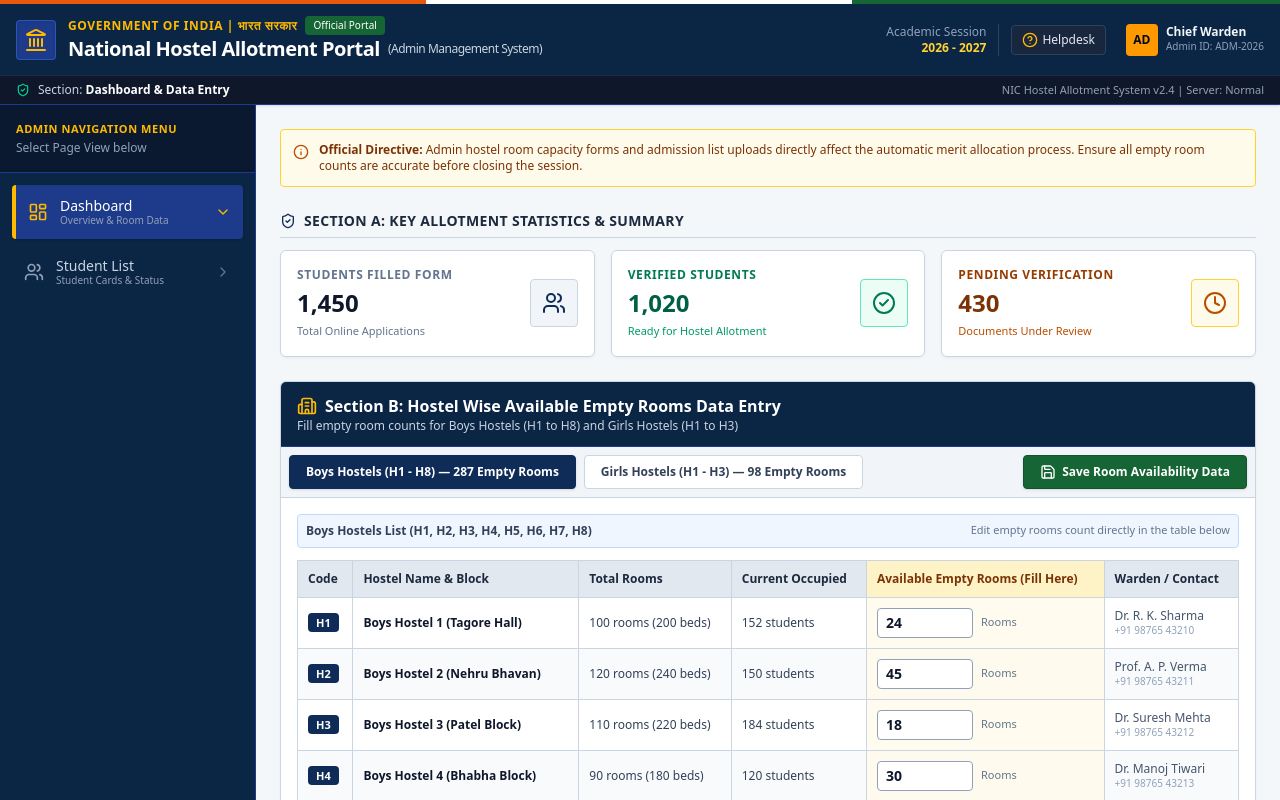
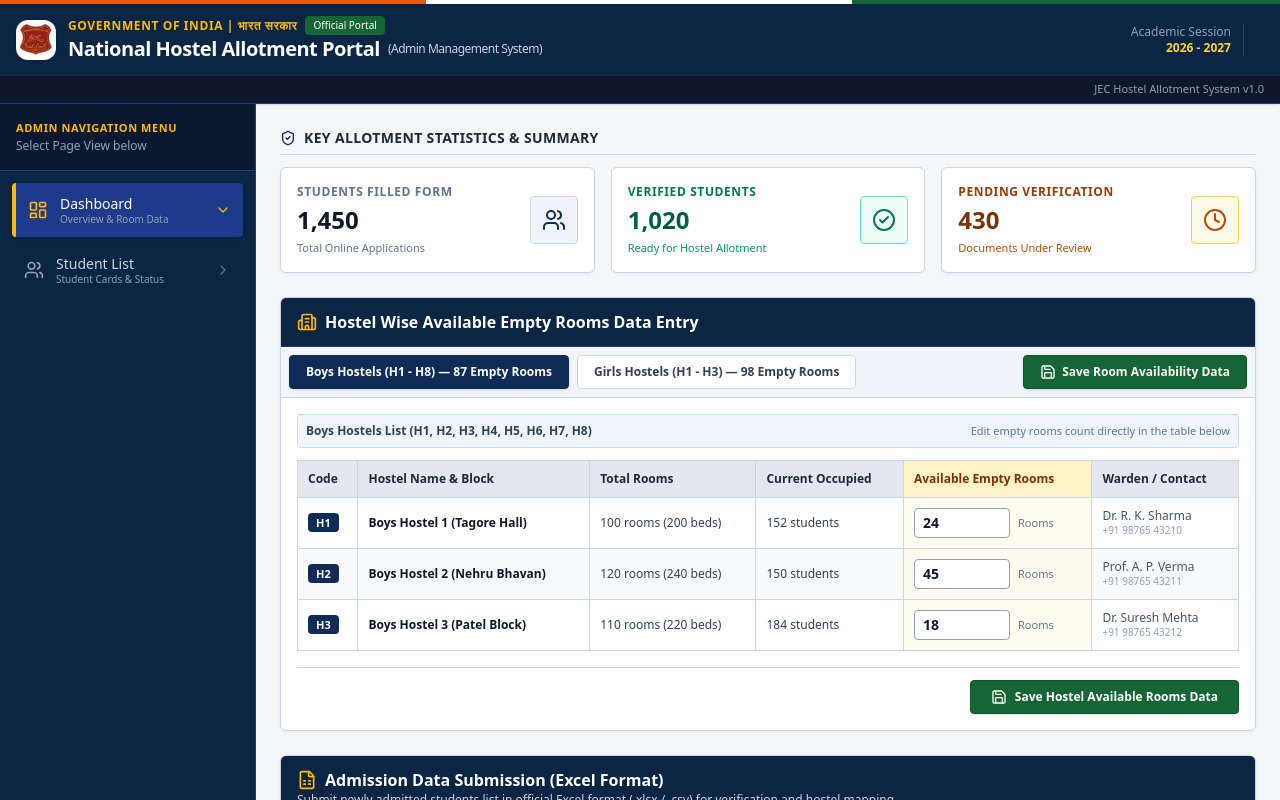
Before and after one commit to TheVivekRajput002/hostel-allot-software, a Next.js app in the folder frontend/: page /admin in a window 1280 px wide. Shown: the top 800 px of the page. Built offline with nearby package versions, Linux system fonts and the light colour scheme.

Commit message:
admin side ui changes

```diff
--- a/frontend/app/admin/components/AdminHeader.jsx
+++ b/frontend/app/admin/components/AdminHeader.jsx
@@ -13,9 +13,15 @@ export default function AdminHeader({ activeTab }) {
       <div className="px-4 py-3 flex flex-wrap items-center justify-between gap-4">
         {/* Portal Title & Emblem */}
         <div className="flex items-center gap-3">
-          <div className="w-10 h-10 rounded-sm bg-[#1e3a8a] border border-[#3b82f6]/40 flex items-center justify-center text-amber-400 font-bold shadow-inner">
-            <Landmark className="w-6 h-6" />
-          </div>
+          <div
+  className="w-10 h-10 rounded-xl flex items-center justify-center shadow-sm overflow-hidden bg-white"
+>
+  <img
+    src="/jec_logo.png"
+    alt="College Logo"
+    className="w-8 h-8 object-contain"
+  />
+</div>
           <div>
             <div className="flex items-center gap-2">
               <span className="text-xs uppercase tracking-wider text-amber-400 font-semibold">
@@ -42,25 +48,8 @@ export default function AdminHeader({ activeTab }) {
             <span className="font-semibold text-amber-300">2026 - 2027</span>
           </div>
 
-          {/* Quick Help / Info */}
-          <button
-            type="button"
-            className="flex items-center gap-1 px-2.5 py-1.5 rounded bg-slate-800/80 hover:bg-slate-700 text-slate-200 border border-slate-700 transition-colors"
-            title="Helpdesk & Guidelines"
-          >
-            <HelpCircle className="w-4 h-4 text-amber-400" />
-            <span className="hidden sm:inline">Helpdesk</span>
-          </button>
-
           {/* User Badge */}
           <div className="flex items-center gap-2 pl-2">
-            <div className="w-8 h-8 rounded bg-amber-500 text-slate-950 font-bold flex items-center justify-center text-xs">
-              AD
-            </div>
-            <div className="hidden md:block text-left">
-              <div className="font-semibold leading-none text-slate-100">Chief Warden</div>
-              <div className="text-[10px] text-slate-400 mt-0.5">Admin ID: ADM-2026</div>
-            </div>
           </div>
         </div>
       </div>
@@ -68,11 +57,9 @@ export default function AdminHeader({ activeTab }) {
       {/* Sub-bar breadcrumb / state line */}
       <div className="bg-[#0f172a] px-4 py-1.5 text-xs text-slate-300 border-t border-slate-800 flex justify-between items-center">
         <div className="flex items-center gap-2">
-          <ShieldCheck className="w-3.5 h-3.5 text-emerald-400" />
-          <span>Section: <strong className="text-white capitalize">{activeTab === 'dashboard' ? 'Dashboard & Data Entry' : 'Verified Student Records'}</strong></span>
         </div>
         <div className="text-[11px] text-slate-400 hidden sm:block">
-          NIC Hostel Allotment System v2.4 | Server: Normal
+          JEC Hostel Allotment System v1.0
         </div>
       </div>
     </header>
--- a/frontend/app/admin/components/AdminSidebar.jsx
+++ b/frontend/app/admin/components/AdminSidebar.jsx
@@ -88,8 +88,8 @@ export default function AdminSidebar({ activeTab, setActiveTab, metrics }) {
 
       {/* Footer Govt badge */}
       <div className="p-3 border-t border-[#1e3a8a] bg-[#071326] text-[11px] text-slate-400 text-center space-y-1">
-        <div className="font-semibold text-slate-300">National Informatics Centre</div>
-        <div className="text-[10px] text-slate-500">Hostel Allocation Division • Govt of India</div>
+        <div className="font-semibold text-slate-300">Jabalpur Engineering College</div>
+        <div className="text-[10px] text-slate-500">Hostel Allocation Portal • Department of Information Technology</div>
       </div>
     </aside>
   );
--- a/frontend/app/admin/components/DashboardView.jsx
+++ b/frontend/app/admin/components/DashboardView.jsx
@@ -81,18 +81,13 @@ export default function DashboardView({
   return (
     <div className="space-y-6">
       {/* Top Banner Notice */}
-      <div className="bg-amber-50 border border-amber-300 rounded p-3 text-xs text-amber-900 flex items-start gap-2.5">
-        <Info className="w-4 h-4 text-amber-700 shrink-0 mt-0.5" />
-        <div>
-          <span className="font-bold">Official Directive:</span> Admin hostel room capacity forms and admission list uploads directly affect the automatic merit allocation process. Ensure all empty room counts are accurate before closing the session.
-        </div>
-      </div>
+
 
       {/* METRIC CARDS */}
       <div>
         <div className="text-sm font-bold text-slate-800 uppercase tracking-wide mb-3 flex items-center gap-2 border-b border-slate-300 pb-1.5">
           <ShieldCheck className="w-4 h-4 text-[#0f2c59]" />
-          <span>Section A: Key Allotment Statistics & Summary</span>
+          <span>Key Allotment Statistics & Summary</span>
         </div>
 
         <div className="grid grid-cols-1 sm:grid-cols-3 gap-4">
@@ -153,11 +148,8 @@ export default function DashboardView({
           <div>
             <h2 className="text-sm md:text-base font-bold flex items-center gap-2">
               <Building2 className="w-5 h-5 text-amber-400" />
-              Section B: Hostel Wise Available Empty Rooms Data Entry
+                 Hostel Wise Available Empty Rooms Data Entry
             </h2>
-            <p className="text-xs text-slate-300">
-              Fill empty room counts for Boys Hostels (H1 to H8) and Girls Hostels (H1 to H3)
-            </p>
           </div>
 
           {/* Save Status alert if any */}
@@ -224,7 +216,7 @@ export default function DashboardView({
                       <th className="p-2.5 border-r border-slate-300">Hostel Name & Block</th>
                       <th className="p-2.5 border-r border-slate-300">Total Rooms</th>
                       <th className="p-2.5 border-r border-slate-300">Current Occupied</th>
-                      <th className="p-2.5 border-r border-slate-300 bg-amber-100 text-amber-900">Available Empty Rooms (Fill Here)</th>
+                      <th className="p-2.5 border-r border-slate-300 bg-amber-100 text-amber-900">Available Empty Rooms</th>
                       <th className="p-2.5">Warden / Contact</th>
                     </tr>
                   </thead>
@@ -348,7 +340,7 @@ export default function DashboardView({
         <div className="bg-[#0b2545] text-white px-4 py-3 border-b border-[#1e3a8a]">
           <h2 className="text-sm md:text-base font-bold flex items-center gap-2">
             <FileSpreadsheet className="w-5 h-5 text-amber-400" />
-            Section C: Admission Data Submission (Excel Format)
+             Admission Data Submission (Excel Format)
           </h2>
           <p className="text-xs text-slate-300">
             Submit newly admitted students list in official Excel format (.xlsx / .csv) for verification and hostel mapping
--- a/frontend/app/data/dummyAdminData.js
+++ b/frontend/app/data/dummyAdminData.js
@@ -14,11 +14,6 @@ export const initialHostelsData = {
     { id: 'b1', code: 'H1', name: 'Boys Hostel 1 (Tagore Hall)', totalRooms: 100, emptyRooms: 24, capacity: 200, occupied: 152, warden: 'Dr. R. K. Sharma', phone: '+91 98765 43210' },
     { id: 'b2', code: 'H2', name: 'Boys Hostel 2 (Nehru Bhavan)', totalRooms: 120, emptyRooms: 45, capacity: 240, occupied: 150, warden: 'Prof. A. P. Verma', phone: '+91 98765 43211' },
     { id: 'b3', code: 'H3', name: 'Boys Hostel 3 (Patel Block)', totalRooms: 110, emptyRooms: 18, capacity: 220, occupied: 184, warden: 'Dr. Suresh Mehta', phone: '+91 98765 43212' },
-    { id: 'b4', code: 'H4', name: 'Boys Hostel 4 (Bhabha Block)', totalRooms: 90, emptyRooms: 30, capacity: 180, occupied: 120, warden: 'Dr. Manoj Tiwari', phone: '+91 98765 43213' },
-    { id: 'b5', code: 'H5', name: 'Boys Hostel 5 (Kalam House)', totalRooms: 130, emptyRooms: 60, capacity: 260, occupied: 140, warden: 'Prof. Vikram Singh', phone: '+91 98765 43214' },
-    { id: 'b6', code: 'H6', name: 'Boys Hostel 6 (Raman Block)', totalRooms: 105, emptyRooms: 15, capacity: 210, occupied: 180, warden: 'Dr. Alok Pandey', phone: '+91 98765 43215' },
-    { id: 'b7', code: 'H7', name: 'Boys Hostel 7 (Sarabhai Block)', totalRooms: 95, emptyRooms: 40, capacity: 190, occupied: 110, warden: 'Dr. Nitin Joshi', phone: '+91 98765 43216' },
-    { id: 'b8', code: 'H8', name: 'Boys Hostel 8 (Aryabhata Block)', totalRooms: 100, emptyRooms: 55, capacity: 200, occupied: 90, warden: 'Prof. S. N. Ray', phone: '+91 98765 43217' },
   ],
   girlsHostels: [
     { id: 'g1', code: 'H1', name: 'Girls Hostel 1 (Gargi Bhavan)', totalRooms: 120, emptyRooms: 35, capacity: 240, occupied: 170, warden: 'Dr. Sunita Rao', phone: '+91 98765 43218' },
```
